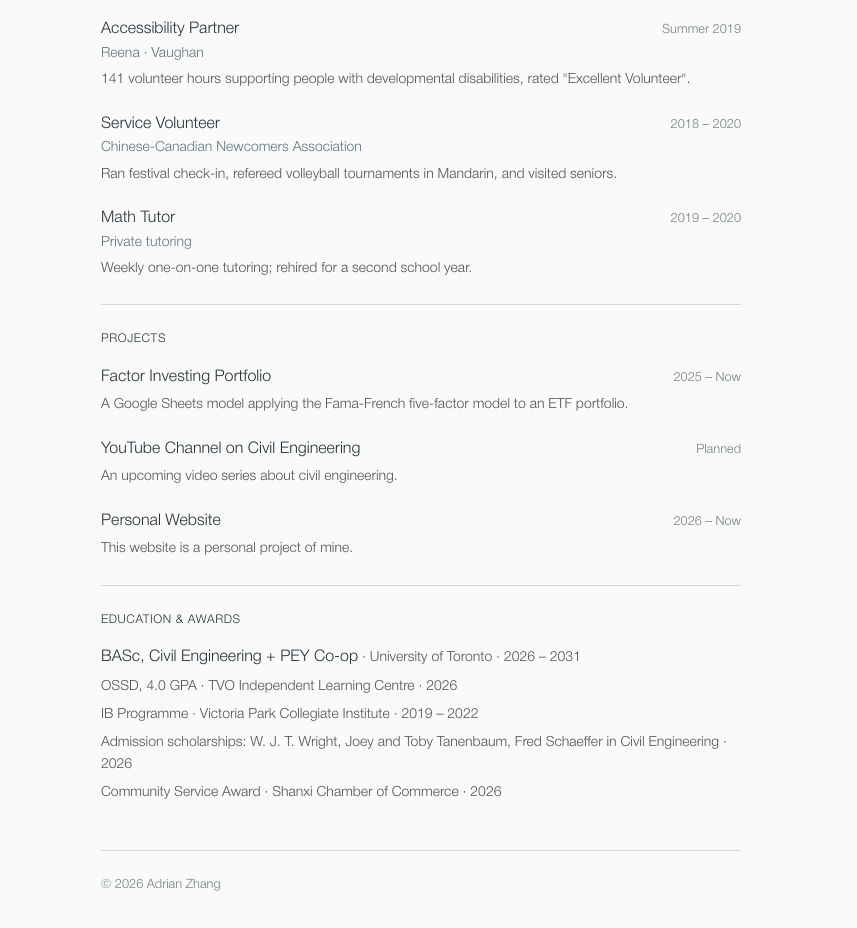
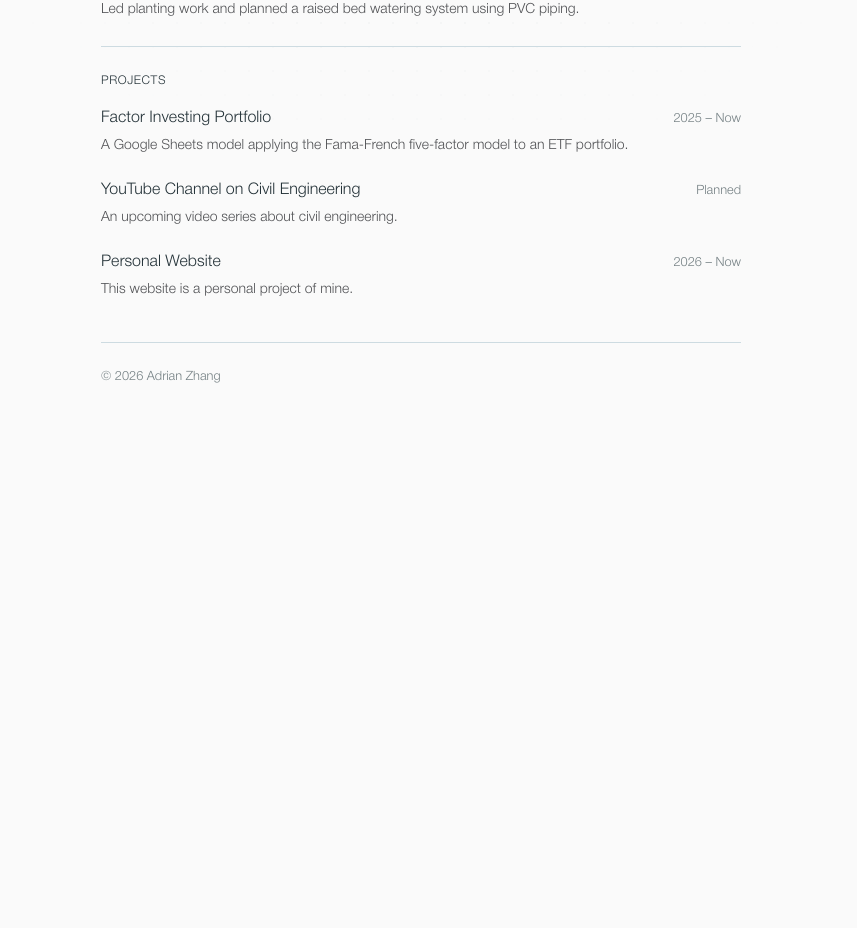
Before and after one commit to zhang-adrian/zhang-adrian.github.io, a plain HTML site: page index.html in a window 1280 px wide. Shown: the part 661-1589 px from the top of the page, without its empty margins (219-1076 px from the left). After the commit the page ends 1080 px from the top, so only its background shows below. Drawn offline with Linux system fonts and the light colour scheme.

Commit message:
Remove header bar, trim old items and education, new intro

```diff
--- a/index.html
+++ b/index.html
@@ -37,7 +37,7 @@
         header {
             position: sticky;
             top: 0;
-            background: var(--bg-color);
+            background: transparent;
             display: flex;
             justify-content: space-between;
             align-items: center;
@@ -114,7 +114,7 @@
             --glow: rgba(143,179,191,.10); --dot: rgba(143,179,191,.12);
         }
         body { transition: background-color .4s ease, color .4s ease; position: relative; }
-        html, header { transition: background-color .4s ease; }
+        html { transition: background-color .4s ease; }
         body::before { /* dotted grid that fades toward the edges */
             content: ""; position: fixed; inset: 0; z-index: -2; pointer-events: none;
             background-image: radial-gradient(var(--dot) 1px, transparent 1px);
@@ -122,7 +122,7 @@
             -webkit-mask-image: radial-gradient(ellipse at 50% 0%, #000 0%, transparent 75%);
             mask-image: radial-gradient(ellipse at 50% 0%, #000 0%, transparent 75%);
         }
-        .glow { position: fixed; inset: 0; z-index: -1; pointer-events: none;
+        .glow { position: fixed; inset: 0; z-index: 1500; pointer-events: none;
             background: radial-gradient(500px circle at var(--mx,50%) var(--my,20%), var(--glow), transparent 70%); }
         #progress { position: fixed; top: 0; left: 0; height: 2px; width: 100%; background: var(--accent);
             transform: scaleX(0); transform-origin: left; z-index: 2000; }
@@ -145,7 +145,9 @@
         nav a:hover::after, nav a.active::after { transform: scaleX(1); }
         nav a.active { color: var(--title-color); }
         .links a { transition: color .2s ease; }
-        header { backdrop-filter: blur(8px); }
+        header::before { content: ""; position: absolute; inset: -32px 0 -20px 0; z-index: -1; pointer-events: none;
+            backdrop-filter: blur(10px); -webkit-backdrop-filter: blur(10px);
+            -webkit-mask-image: linear-gradient(to bottom, #000 55%, transparent); mask-image: linear-gradient(to bottom, #000 55%, transparent); }
         #theme { background: none; border: 1px solid var(--rule); color: var(--text-main); width: 28px; height: 28px;
             border-radius: 50%; margin-left: 16px; cursor: pointer; font-size: .8rem; line-height: 1; transition: transform .4s ease, border-color .2s; }
         #theme:hover { transform: rotate(40deg); border-color: var(--accent); }
@@ -173,7 +175,6 @@
                 <a href="#about">About</a>
                 <a href="#experience">Experience</a>
                 <a href="#projects">Projects</a>
-                <a href="#education">Education</a>
                 <a href="Adrian_Zhang_Resume.pdf" target="_blank">Resume</a>
                 <button id="theme" aria-label="Toggle dark mode">◐</button>
             </nav>
@@ -190,7 +191,7 @@
 
         <main>
             <section id="about" class="intro">
-                <p>I'm an engineering student looking to study water resources and environmental engineering.</p>
+                <p>I'm a civil engineering student looking to study water resources, geotechnical, or environmental engineering.</p>
                 <p>I speak English and Mandarin natively, plus intermediate Japanese and French.</p>
             </section>
 
@@ -211,22 +212,7 @@
                     <div class="item-org">Victoria Park Collegiate Institute</div>
                     <div class="item-desc">Led planting work and planned a raised bed watering system using PVC piping.</div>
                 </div>
-                <div class="item reveal">
-                    <div class="row"><span class="item-title">Accessibility Partner</span><span class="date">Summer 2019</span></div>
-                    <div class="item-org">Reena · Vaughan</div>
-                    <div class="item-desc">141 volunteer hours supporting people with developmental disabilities, rated "Excellent Volunteer".</div>
-                </div>
-                <div class="item reveal">
-                    <div class="row"><span class="item-title">Service Volunteer</span><span class="date">2018 – 2020</span></div>
-                    <div class="item-org">Chinese-Canadian Newcomers Association</div>
-                    <div class="item-desc">Ran festival check-in, refereed volleyball tournaments in Mandarin, and visited seniors.</div>
-                </div>
-                <div class="item reveal">
-                    <div class="row"><span class="item-title">Math Tutor</span><span class="date">2019 – 2020</span></div>
-                    <div class="item-org">Private tutoring</div>
-                    <div class="item-desc">Weekly one-on-one tutoring; rehired for a second school year.</div>
-                </div>
-            </section>
+                </section>
 
             <section id="projects" class="reveal">
                 <h2 class="section-title">Projects</h2>
@@ -242,17 +228,6 @@
                     <div class="row"><span class="item-title">Personal Website</span><span class="date">2026 – Now</span></div>
                     <div class="item-desc">This website is a personal project of mine.</div>
                 </div>
-            </section>
-
-            <section id="education" class="reveal">
-                <h2 class="section-title">Education &amp; Awards</h2>
-                <ul class="plain">
-                    <li><span class="item-title">BASc, Civil Engineering + PEY Co-op</span> · University of Toronto · 2026 – 2031</li>
-                    <li>OSSD, 4.0 GPA · TVO Independent Learning Centre · 2026</li>
-                    <li>IB Programme · Victoria Park Collegiate Institute · 2019 – 2022</li>
-                    <li>Admission scholarships: W.&nbsp;J.&nbsp;T. Wright, Joey and Toby Tanenbaum, Fred Schaeffer in Civil Engineering · 2026</li>
-                    <li>Community Service Award · Shanxi Chamber of Commerce · 2026</li>
-                </ul>
             </section>
 
         </main>
```
